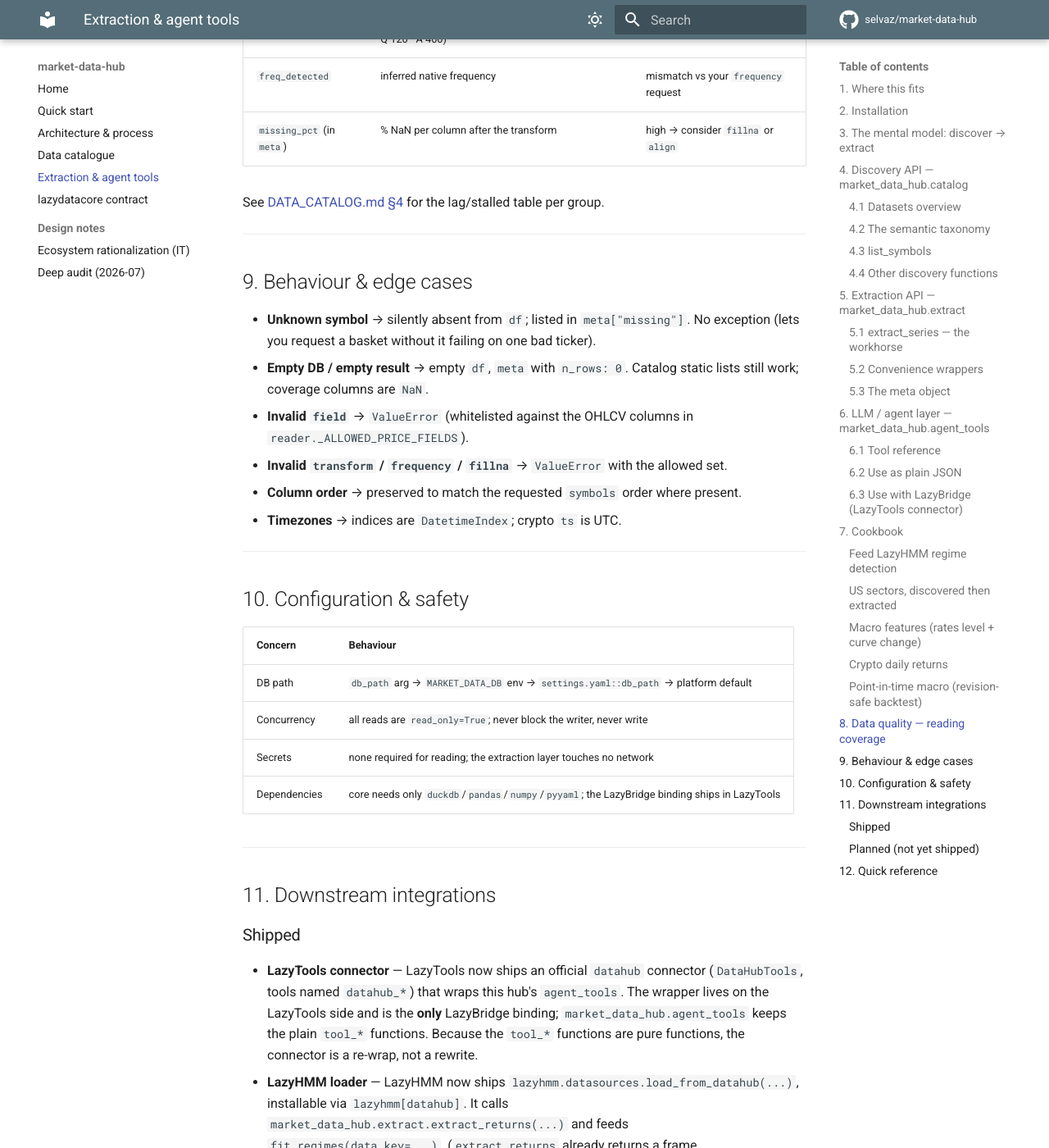
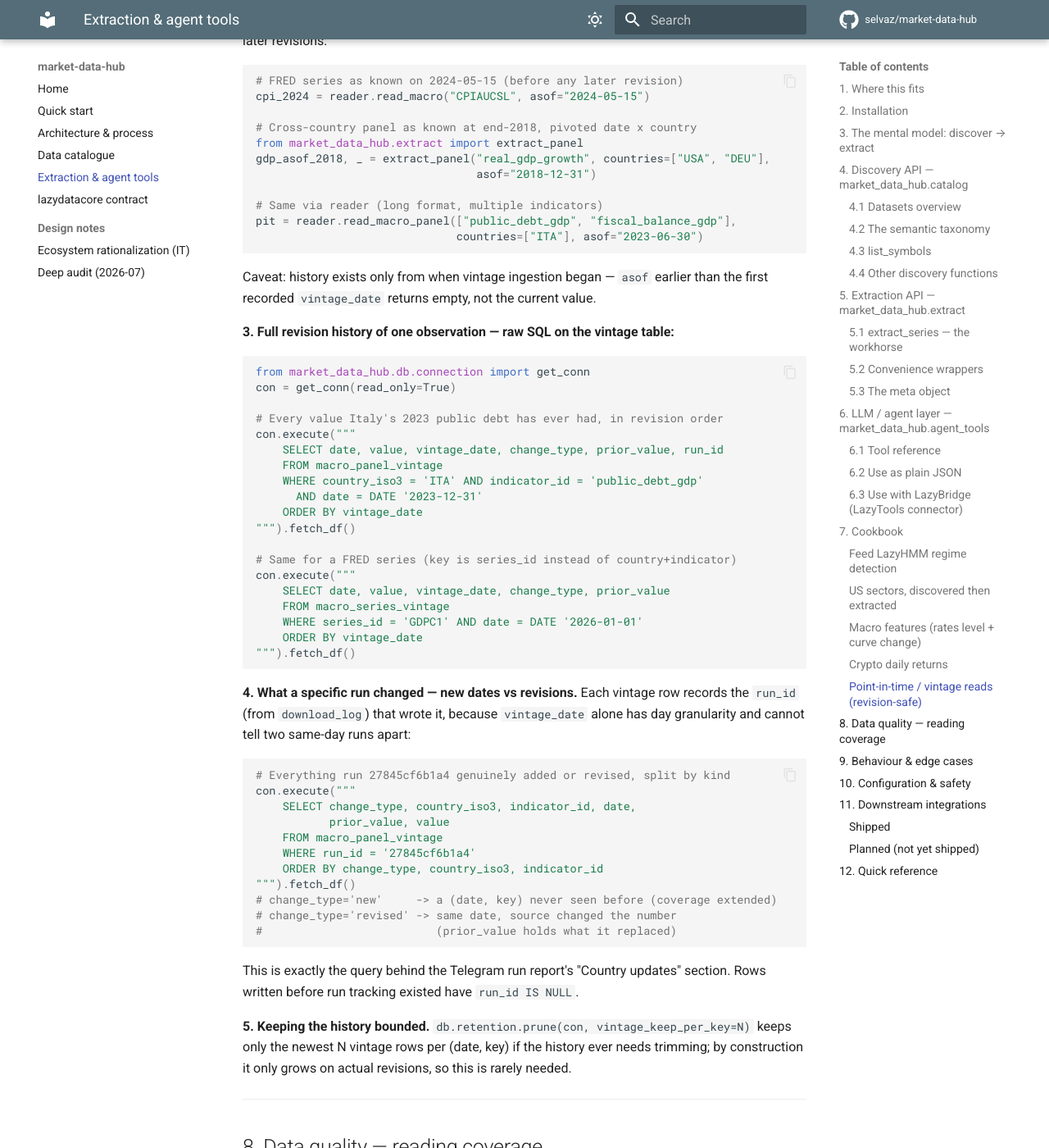
Before and after one commit to selvaz/market-data-hub, an MkDocs documentation site: the page built from docs/EXTRACTION.md, in a window 1280 px wide and 1400 px high, scrolled down 8994 px. Shown: the whole window at 82% size. Built offline with MkDocs 1.6.1 and Material for MkDocs 9.7.7, drawn with Linux system fonts in a browser that asks for light colours; comment, search, counter and statistics services are not loaded; some of the changed text lies outside the part shown.

Commit message:
docs: vintage retrieval recipes + run-scoped report description
- EXTRACTION.md: the cookbook's point-in-time entry is now a full
  "Point-in-time / vintage reads" section with five exact recipes:
  latest values, as-of reads (read_macro / read_macro_panel /
  extract_panel with asof), the full revision history of one
  observation, everything a specific run added or revised
  (run_id + change_type + prior_value), and bounding growth with
  retention.prune. All queries validated against the live database.
- DATA_CATALOG.md: point-in-time paragraph documents the new vintage
  columns and links to the recipes.
- README + ARCHITECTURE.md: the run report's Country updates section
  described as new-dates vs revised-values, scoped by run_id; the
  schema-versioning section explains why get_conn() must run migrate()
  and why the ALTER ladder precedes apply_schema().

Co-Authored-By: Claude Fable 5 <noreply@anthropic.com>

````diff
--- a/docs/EXTRACTION.md
+++ b/docs/EXTRACTION.md
@@ -311,12 +311,99 @@ df, _ = extract_series(["BTCUSDT", "ETHUSDT"], domain="crypto",
                        field="1d", transform="log_return")
 ```
 
-### Point-in-time macro (revision-safe backtest)
+### Point-in-time / vintage reads (revision-safe)
+
+Revisable macro data (FRED, WEO, WDI, BIS…) lives in two layers:
+
+- `macro_series` / `macro_panel` — **only the latest value** per (date, key).
+  This is the implicit "version 0": every normal read uses it and never touches
+  history.
+- `macro_series_vintage` / `macro_panel_vintage` — **append-on-change history**:
+  a row is written only when an ingest sees a (date, key) for the first time
+  (`change_type='new'`) or sees a *different* value for a date already on
+  record (`change_type='revised'`, with the replaced number in `prior_value`
+  and the writing run in `run_id`). Re-downloading an unchanged value writes
+  nothing, so the history grows only with genuine news and revisions.
+
+**1. Latest values (no vintage involved) — the default everywhere:**
+
 ```python
+from market_data_hub import reader
+gdp = reader.read_macro("GDPC1")                          # FRED series, current
+debt = reader.read_macro_panel("public_debt_gdp", wide=True)  # panel, current
+```
+
+**2. As-known-on-a-date (`asof`) — what a backtest should see.** For each
+(date, key) this picks the row with the greatest `vintage_date <= asof`, i.e.
+the value as it was known then, immune to later revisions:
+
+```python
+# FRED series as known on 2024-05-15 (before any later revision)
+cpi_2024 = reader.read_macro("CPIAUCSL", asof="2024-05-15")
+
+# Cross-country panel as known at end-2018, pivoted date x country
 from market_data_hub.extract import extract_panel
 gdp_asof_2018, _ = extract_panel("real_gdp_growth", countries=["USA", "DEU"],
                                  asof="2018-12-31")
+
+# Same via reader (long format, multiple indicators)
+pit = reader.read_macro_panel(["public_debt_gdp", "fiscal_balance_gdp"],
+                              countries=["ITA"], asof="2023-06-30")
 ```
+
+Caveat: history exists only from when vintage ingestion began — `asof` earlier
+than the first recorded `vintage_date` returns empty, not the current value.
+
+**3. Full revision history of one observation — raw SQL on the vintage table:**
+
+```python
+from market_data_hub.db.connection import get_conn
+con = get_conn(read_only=True)
+
+# Every value Italy's 2023 public debt has ever had, in revision order
+con.execute("""
+    SELECT date, value, vintage_date, change_type, prior_value, run_id
+    FROM macro_panel_vintage
+    WHERE country_iso3 = 'ITA' AND indicator_id = 'public_debt_gdp'
+      AND date = DATE '2023-12-31'
+    ORDER BY vintage_date
+""").fetch_df()
+
+# Same for a FRED series (key is series_id instead of country+indicator)
+con.execute("""
+    SELECT date, value, vintage_date, change_type, prior_value
+    FROM macro_series_vintage
+    WHERE series_id = 'GDPC1' AND date = DATE '2026-01-01'
+    ORDER BY vintage_date
+""").fetch_df()
+```
+
+**4. What a specific run changed — new dates vs revisions.** Each vintage row
+records the `run_id` (from `download_log`) that wrote it, because
+`vintage_date` alone has day granularity and cannot tell two same-day runs
+apart:
+
+```python
+# Everything run 27845cf6b1a4 genuinely added or revised, split by kind
+con.execute("""
+    SELECT change_type, country_iso3, indicator_id, date,
+           prior_value, value
+    FROM macro_panel_vintage
+    WHERE run_id = '27845cf6b1a4'
+    ORDER BY change_type, country_iso3, indicator_id
+""").fetch_df()
+# change_type='new'     -> a (date, key) never seen before (coverage extended)
+# change_type='revised' -> same date, source changed the number
+#                          (prior_value holds what it replaced)
+```
+
+This is exactly the query behind the Telegram run report's "Country updates"
+section. Rows written before run tracking existed have `run_id IS NULL`.
+
+**5. Keeping the history bounded.** `db.retention.prune(con,
+vintage_keep_per_key=N)` keeps only the newest N vintage rows per (date, key)
+if the history ever needs trimming; by construction it only grows on actual
+revisions, so this is rarely needed.
 
 ---
 
````
Also changed, not shown: README.md (+5 -2 lines), docs/ARCHITECTURE.md (+27 -16 lines), docs/DATA_CATALOG.md (+11 -4 lines).
